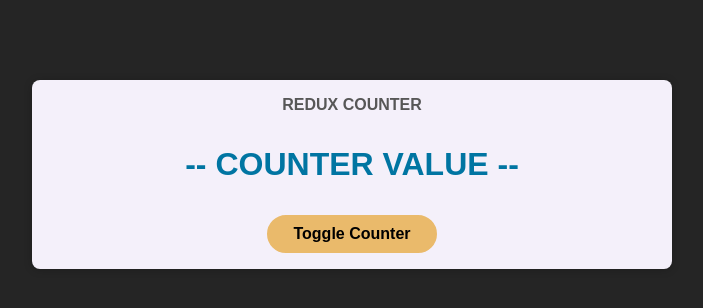
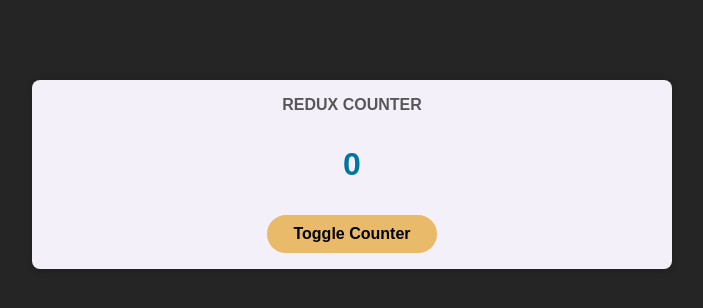
Before and after one commit to bognikk/REACT-redux, a React (Create React App) app: page / in a window 1280 px wide. Shown: the top 308 px of the page, without its empty margins (288-991 px from the left). Built offline with nearby package versions, Linux system fonts and the light colour scheme.

Commit message:
using redux data

```diff
--- a/src/components/Counter.jsx
+++ b/src/components/Counter.jsx
@@ -1,12 +1,15 @@
 import classes from "./Counter.module.scss";
+import { useSelector } from "react-redux";
 
 const Counter = () => {
+	const counter = useSelector((state) => state.counter);
+
 	const toggleCounterHandler = () => {};
 
 	return (
 		<main className={classes.counter}>
 			<h1>Redux Counter</h1>
-			<div className={classes.value}>-- COUNTER VALUE --</div>
+			<div className={classes.value}>{counter}</div>
 			<button onClick={toggleCounterHandler}>Toggle Counter</button>
 		</main>
 	);
```
